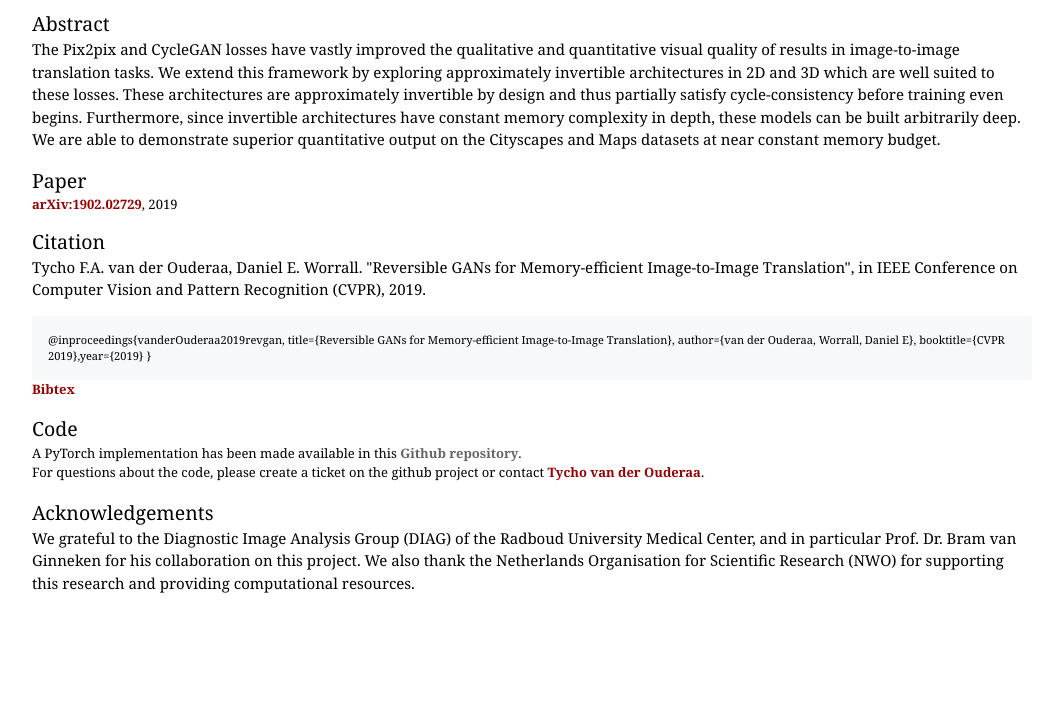
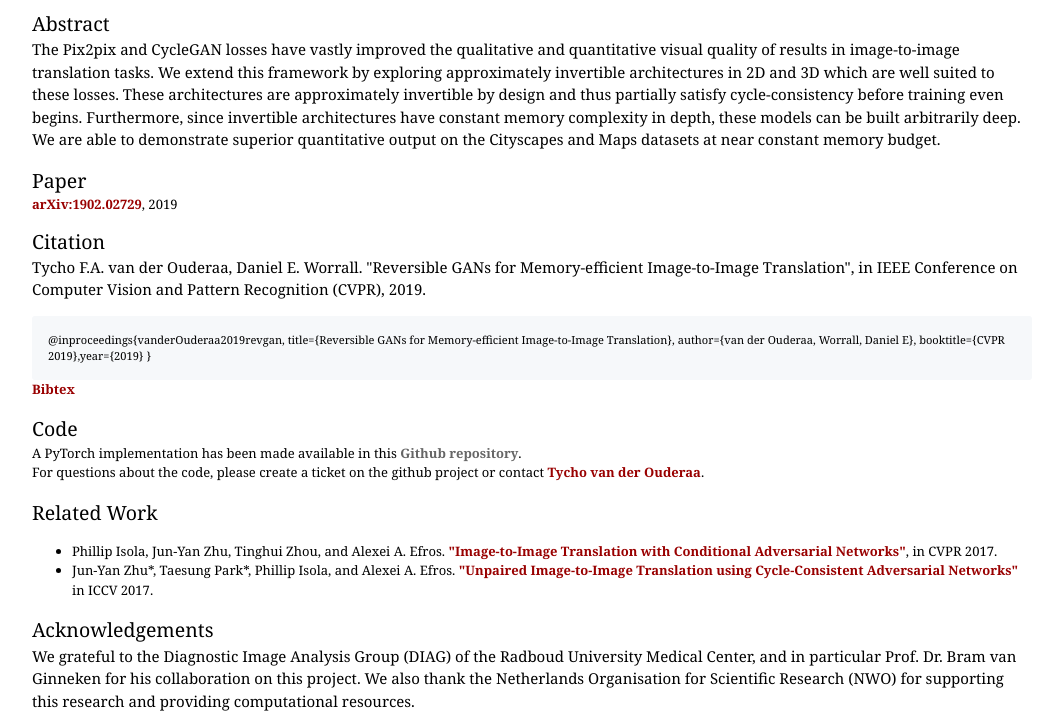
Before and after one commit to tychovdo/RevGAN, a plain HTML site: page index.html in a window 1280 px wide. Shown: the part 624-1351 px from the top of the page, without its empty margins (108-1159 px from the left). Before the commit the page ends 1233 px from the top, so only its background shows below. Drawn offline with Linux system fonts and the light colour scheme.

Commit message:
Update index.html

```diff
--- a/index.html
+++ b/index.html
@@ -68,6 +68,13 @@ constant memory budget.
     A PyTorch implementation has been made available in this <a href="">Github repository</a>.<br>
     For questions about the code, please create a ticket on the github project or contact <a href="https://tychovdo.github.io/">Tycho van der Ouderaa</a>.
   </p>
+  <h2>Related Work</h2>
+  <p>
+    <ul id="relatedwork">
+      <li font-size: 15px> Phillip Isola, Jun-Yan Zhu, Tinghui Zhou, and Alexei A. Efros. <a href="https://phillipi.github.io/pix2pix/"><strong>"Image-to-Image Translation with Conditional Adversarial Networks"</strong></a>, in CVPR 2017.</li>
+      <li font-size: 15px> Jun-Yan Zhu*, Taesung Park*, Phillip Isola, and Alexei A. Efros. <a href="https://junyanz.github.io/CycleGAN/"><strong>"Unpaired Image-to-Image Translation using Cycle-Consistent Adversarial Networks"</strong></a> in ICCV 2017.</li>
+    </ul>
+  </p>
   <h2>Acknowledgements</h2>
   <p>
 We grateful to the Diagnostic Image Analysis Group (DIAG) of the Radboud University Medical Center, and in particular Prof. Dr. Bram van Ginneken for his collaboration on this project.
```
